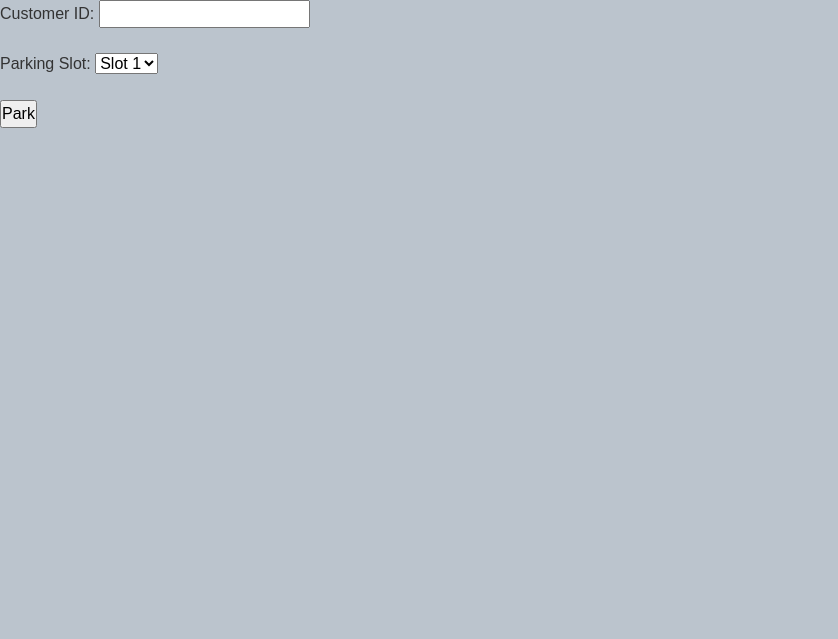
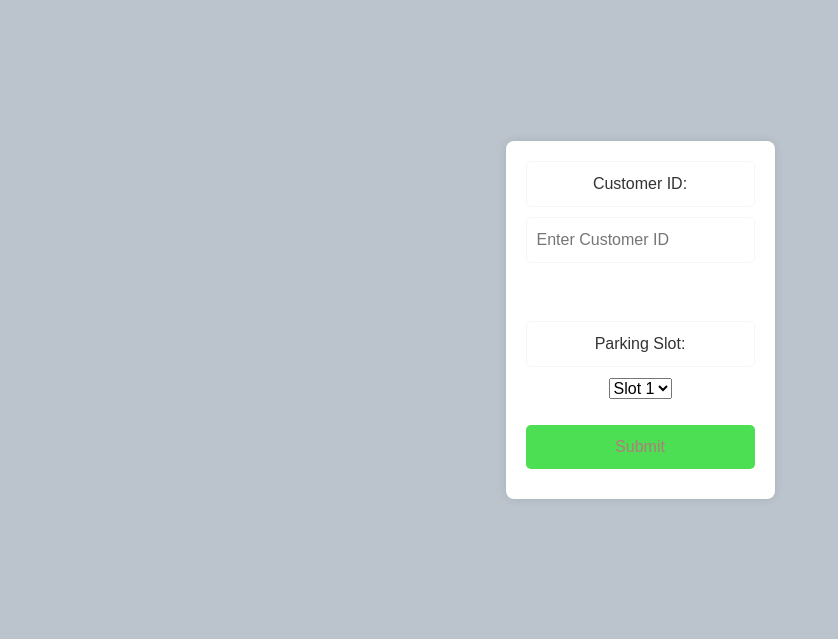
Before and after one commit to Arvinnooli/ArenaOps, a Flask app: page /entry in a window 1280 px wide. Shown: the top 639 px of the page, without its empty margins (0-838 px from the left). Run offline with Flask 3, Linux system fonts and the light colour scheme.

Commit message:
entry exit

```diff
--- a/templates/entry_parking.html
+++ b/templates/entry_parking.html
@@ -1,19 +1,24 @@
 {% extends 'base.html' %}
+
 {% block head %}
-<title>Parking Entry</title>
-<link rel="stylesheet" type="text/css" href="{{ url_for('static', filename='css/styles.css') }}">
+    <title>Entry Page</title>
+    <link rel="stylesheet" type="text/css" href="{{ url_for('static', filename='css/styles.css') }}">
 {% endblock %}
+
 {% block body %}
-<form method="POST">
-    <label for="customer_id">Customer ID:</label>
-    <input type="text" id="customer_id" name="customer_id"><br><br>
-    <label for="parking_slot">Parking Slot:</label>
-    <select id="parking_slot" name="parking_slot">
-        <!-- Add options dynamically based on available parking slots -->
-        <option value="slot1">Slot 1</option>
-        <option value="slot2">Slot 2</option>
-        <!-- Add more options as needed -->
-    </select><br><br>
-    <input type="submit" value="Park">
-</form>
+    <div class="centered-box">
+        <div class="event-form">
+            <label for="customer-id">Customer ID:</label>
+            <input type="text" id="customer-id" name="customer-id" placeholder="Enter Customer ID"><br><br>
+
+            <label for="parking-slot">Parking Slot:</label>
+            <select id="parking-slot" name="parking-slot">
+                <option value="slot1">Slot 1</option>
+                <option value="slot2">Slot 2</option>
+                <!-- Add more options as needed -->
+            </select><br><br>
+
+            <button type="submit">Submit</button>
+        </div>
+    </div>
 {% endblock %}
```
Also changed, not shown: static/css/styles.css (+5 -6 lines), templates/exit_parking.html (+12 -7 lines).
